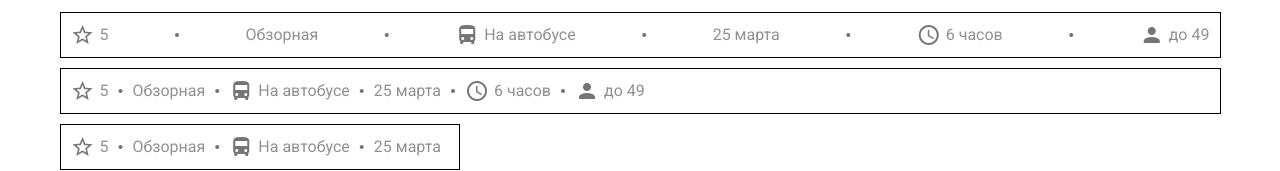
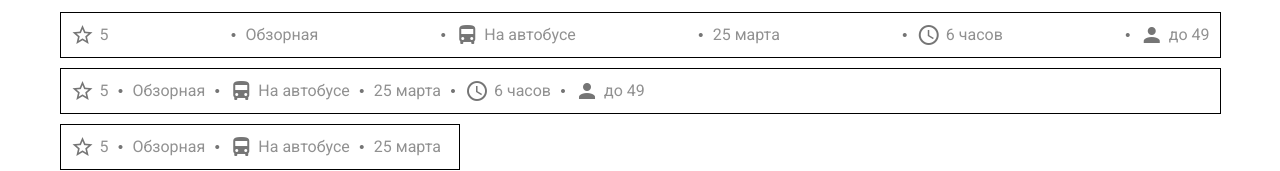
Before and after one commit to kkxley/tag-list, a Vue app: page / in a window 1280 px wide. Shown: the top 171 px of the page. Built offline with nearby package versions, Linux system fonts and the light colour scheme.

Commit message:
Фикс переноса разделителей

```diff
--- a/src/components/tags/TagList.vue
+++ b/src/components/tags/TagList.vue
@@ -1,13 +1,12 @@
 <template>
   <div :class="['tag-list', {'tag-list_justify': justify}]" :style="cssVars">
-    <template v-for="tag in tags">
-      <v-icon :key="`divider-${tag.id}`" class="tag-list__divider">
+    <div :key="`item-${tag.id}`" v-for="tag in tags" class="tag-list__item">
+      <v-icon class="tag-list__divider">
         mdi-circle-small
       </v-icon>
-      <Tag :key="`tag-${tag.id}`"
-           :icon="tag.icon"
+      <Tag :icon="tag.icon"
            :label="tag.label" />
-    </template>
+    </div>
   </div>
 </template>
 
@@ -63,12 +62,17 @@ export default {
   max-height: var(--max-height);
   overflow: hidden;
 
-  &__divider:first-of-type {
+  &__item:first-of-type &__divider {
     display: none;
   }
 
   &_justify {
     justify-content: space-between;
   }
+
+  &__item {
+    display: flex;
+    flex-direction: row;
+  }
 }
 </style>
```
